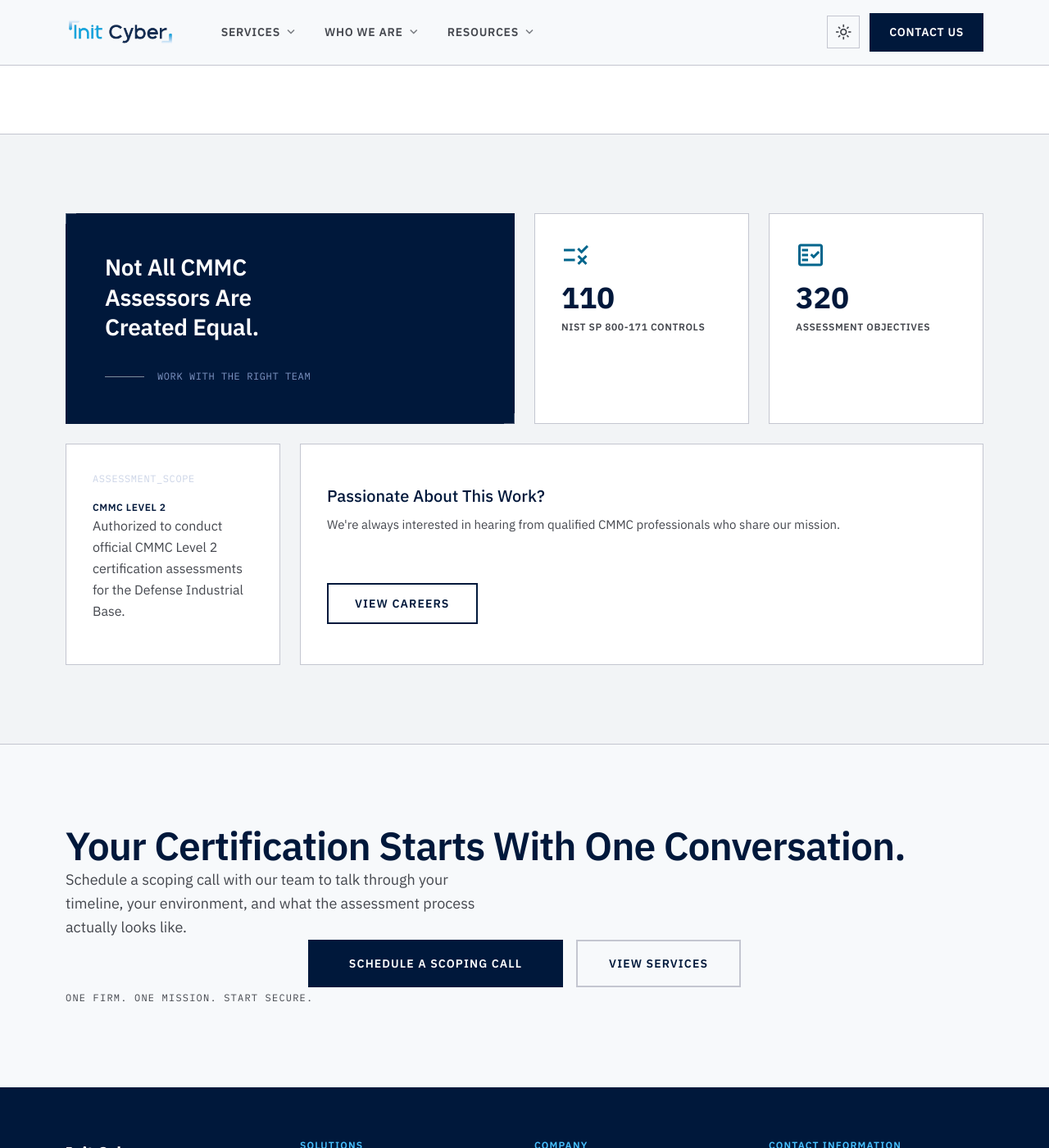
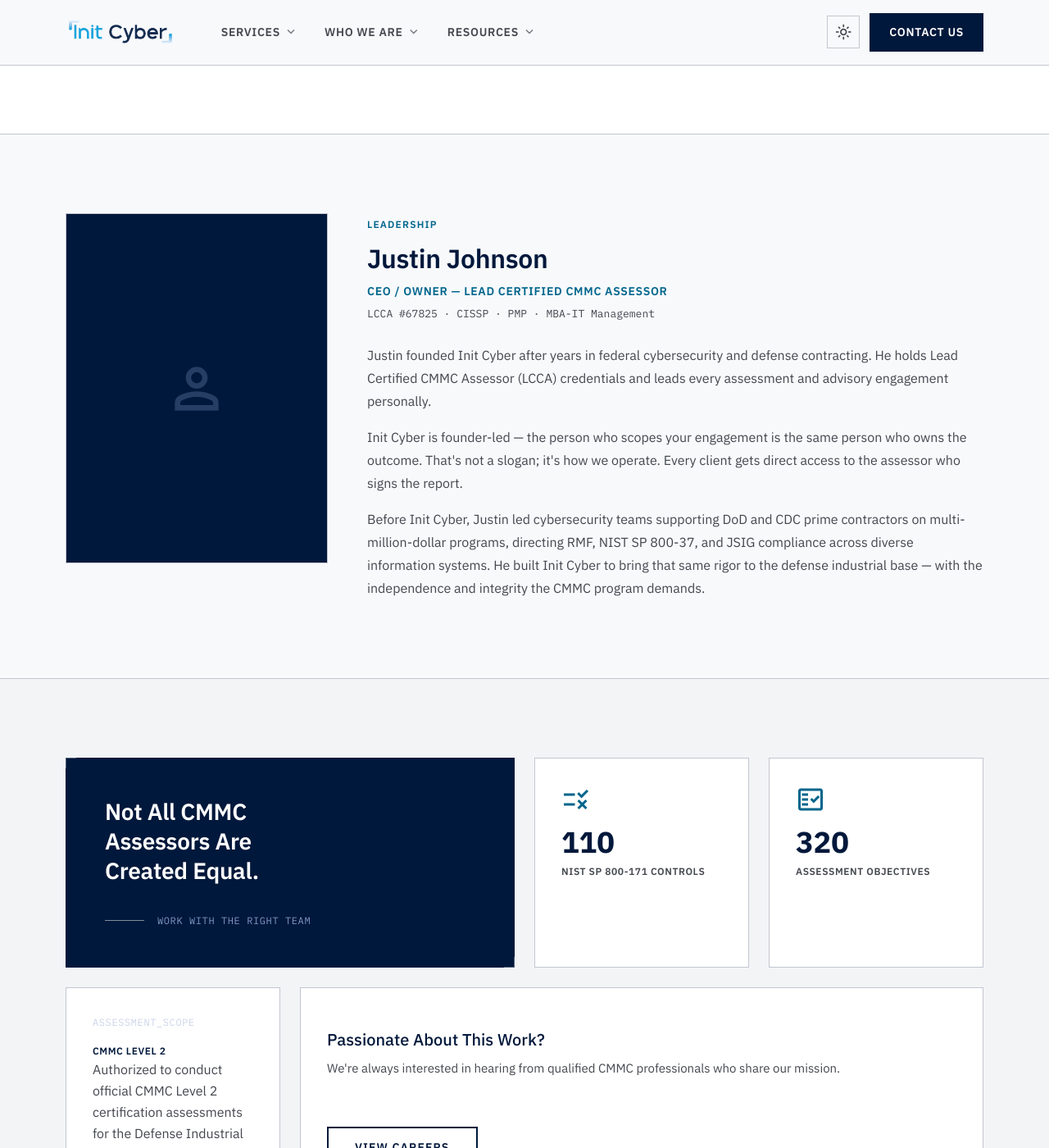
Before and after one commit to initcyber/initcyber.github.io, a Jekyll site: the page built from about.md, in a window 1280 px wide and 1400 px high, scrolled down 1184 px. Shown: the whole window at 82% size. Built offline with Jekyll 4.4.1, drawn with Linux system fonts in a browser that asks for light colours.

Commit message:
Redesign leadership section: photo left, bio right
- Replace card grid with single bio layout (photo + text side by side)
- Photo placeholder with 3:4 aspect ratio (swap for real image later)
- Bio text wraps naturally below on mobile
- Remove old commented-out leadership HTML

Co-Authored-By: Claude Sonnet 4.6 <noreply@anthropic.com>

```diff
--- a/_layouts/about-page.html
+++ b/_layouts/about-page.html
@@ -50,30 +50,27 @@ bodyClass: "page-about"
     </div>
   </div>
 </section>
-
 <!-- Leadership -->
- <!-- Commenting out for now. Will revisit this later...-->
-<!-- <section class="about-leadership">
+<section class="about-leadership">
   <div class="container">
-    <div class="about-leadership-header">
-      <h2 class="section-heading text-center">Leadership</h2>
-      <p class="section-subheading text-center">Init Cyber is founder-led — the person who scopes your engagement is the same person who owns the outcome.</p>
-    </div>
-    <div class="leadership-grid leadership-grid--centered">
-      <div class="leadership-card">
-        <div class="leadership-card-image">
-          <span class="material-symbols-outlined leadership-card-icon">person</span>
+    <div class="leadership-bio">
+      <div class="leadership-photo">
+        <div class="leadership-photo-placeholder">
+          <span class="material-symbols-outlined">person</span>
         </div>
-        <div class="leadership-card-body">
-          <h4 class="leadership-card-name">Justin Johnson</h4>
-          <p class="leadership-card-title-label">CEO / Owner — Lead Certified CMMC Assessor</p>
-          <p>LCCA #67825 · CISSP · PMP · MBA-IT Management</p>
-          <p>Justin founded Init Cyber after years in federal cybersecurity and defense contracting. He holds Lead Certified CMMC Assessor (LCCA) credentials and leads every assessment and advisory engagement personally.</p>
-        </div>
+      </div>
+      <div class="leadership-bio-content">
+        <span class="section-tag">Leadership</span>
+        <h2 class="section-heading">Justin Johnson</h2>
+        <p class="leadership-role">CEO / Owner — Lead Certified CMMC Assessor</p>
+        <p class="leadership-certs">LCCA #67825 · CISSP · PMP · MBA-IT Management</p>
+        <p>Justin founded Init Cyber after years in federal cybersecurity and defense contracting. He holds Lead Certified CMMC Assessor (LCCA) credentials and leads every assessment and advisory engagement personally.</p>
+        <p>Init Cyber is founder-led — the person who scopes your engagement is the same person who owns the outcome. That's not a slogan; it's how we operate. Every client gets direct access to the assessor who signs the report.</p>
+        <p>Before Init Cyber, Justin led cybersecurity teams supporting DoD and CDC prime contractors on multi-million-dollar programs, directing RMF, NIST SP 800-37, and JSIG compliance across diverse information systems. He built Init Cyber to bring that same rigor to the defense industrial base — with the independence and integrity the CMMC program demands.</p>
       </div>
     </div>
   </div>
-</section> -->
+</section>
 
 <!-- Bento Stats -->
 <section class="home-bento home-bento--bordered">
--- a/_sass/pages/_page-about.scss
+++ b/_sass/pages/_page-about.scss
@@ -233,92 +233,83 @@
   }
 }
 
-// ── New About page sections ───────────────────────────────────────────────────
+// ── Leadership Bio Section ────────────────────────────────────────────────────
 
 .about-leadership {
   padding: 96px 0;
   background: $white-offset;
   border-top: 1px solid $line;
+}
 
-  .container {
-    max-width: 1280px;
-    margin: 0 auto;
-    padding: 0 20px;
-    @include media-breakpoint-up(lg) { padding: 0 80px; }
+.leadership-bio {
+  display: flex;
+  gap: 48px;
+  align-items: flex-start;
+
+  @include media-breakpoint-down(md) {
+    flex-direction: column;
+    gap: 32px;
   }
 }
 
-.about-leadership-header {
-  text-align: center;
-  margin-bottom: 64px;
-}
+.leadership-photo {
+  flex-shrink: 0;
+  width: 320px;
 
-.leadership-grid {
-  display: grid;
-  grid-template-columns: 1fr;
-  gap: 24px;
+  @include media-breakpoint-down(md) { width: 100%; max-width: 320px; }
 
-  @include media-breakpoint-up(md) {
-    grid-template-columns: repeat(3, 1fr);
+  img {
+    width: 100%;
+    height: auto;
+    display: block;
+    border: 1px solid $line;
   }
 }
 
-.leadership-card {
-  border: 1px solid $line;
-  background: $white-offset;
-  transition: border-color 0.3s;
-
-  &:hover { border-color: $primary; }
-}
-
-.leadership-card-image {
-  height: 240px;
-  background: $primary-container;
+.leadership-photo-placeholder {
+  width: 100%;
+  aspect-ratio: 3 / 4;
+  background: $primary;
   display: flex;
   align-items: center;
   justify-content: center;
-  position: relative;
-  overflow: hidden;
+  border: 1px solid $line;
+
+  .material-symbols-outlined {
+    font-size: 80px !important;
+    color: $on-primary-container;
+    opacity: 0.3;
+  }
 }
 
-.leadership-card-icon {
-  font-size: 100px !important;
-  color: $primary;
-  opacity: 0.2;
-  transition: transform 0.4s ease;
+.leadership-bio-content {
+  flex: 1;
+  min-width: 0;
 
-  .leadership-card:hover & { transform: scale(1.1); }
+  .section-heading { margin-bottom: 8px; }
+
+  p {
+    font-size: 16px;
+    color: $on-surface-variant;
+    line-height: 1.75;
+    margin: 0 0 16px;
+
+    &:last-child { margin-bottom: 0; }
+  }
 }
 
-.leadership-card-uid {
-  position: absolute;
-  bottom: 12px;
-  left: 12px;
-  font-family: $font-family-mono;
-  font-size: 12px;
-  color: $on-primary-container;
-  background: rgba(0,24,59,0.2);
-  padding: 3px 8px;
-}
-
-.leadership-card-body {
-  padding: 28px;
-
-  p { font-size: 15px; color: $on-surface-variant; line-height: 1.6; margin: 0; }
-}
-
-.leadership-card-name {
-  font-size: 22px;
-  font-weight: 500;
-  color: $primary;
-  margin: 0 0 6px;
-}
-
-.leadership-card-title-label {
-  font-size: 13px;
+.leadership-role {
+  font-size: 14px !important;
   font-weight: 600;
   text-transform: uppercase;
   letter-spacing: 0.05em;
-  color: $secondary;
-  margin: 0 0 16px;
+  color: $secondary !important;
+  margin: 0 0 4px !important;
 }
+
+.leadership-certs {
+  font-family: $font-family-mono;
+  font-size: 13px !important;
+  color: $steel !important;
+  margin: 0 0 24px !important;
+}
```
